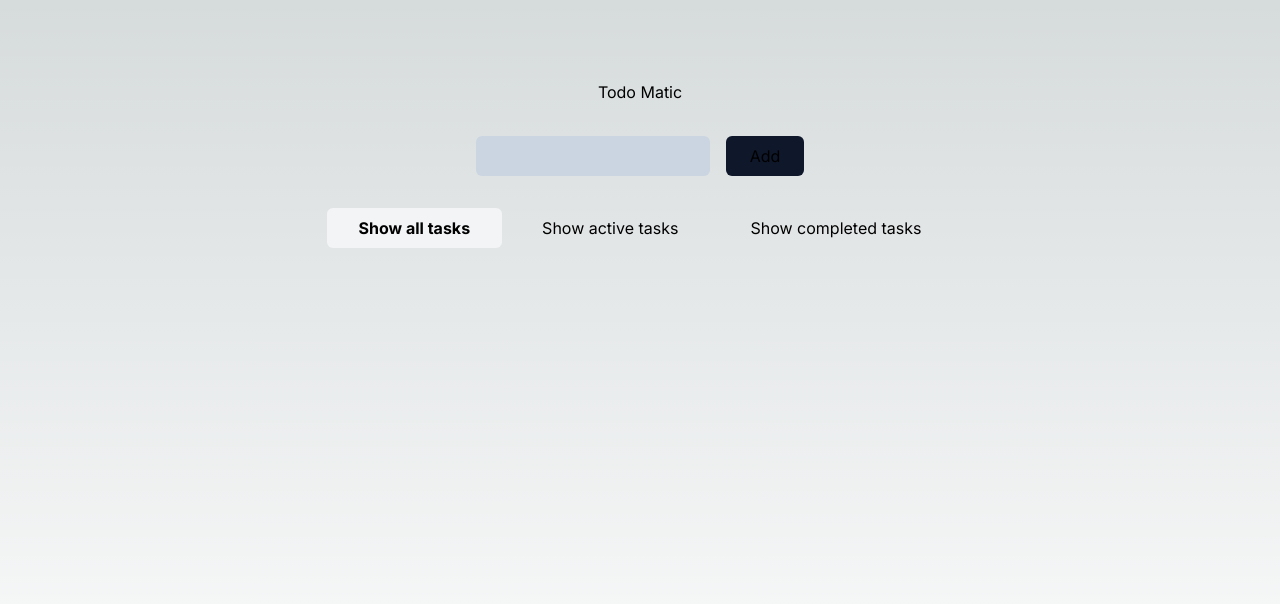
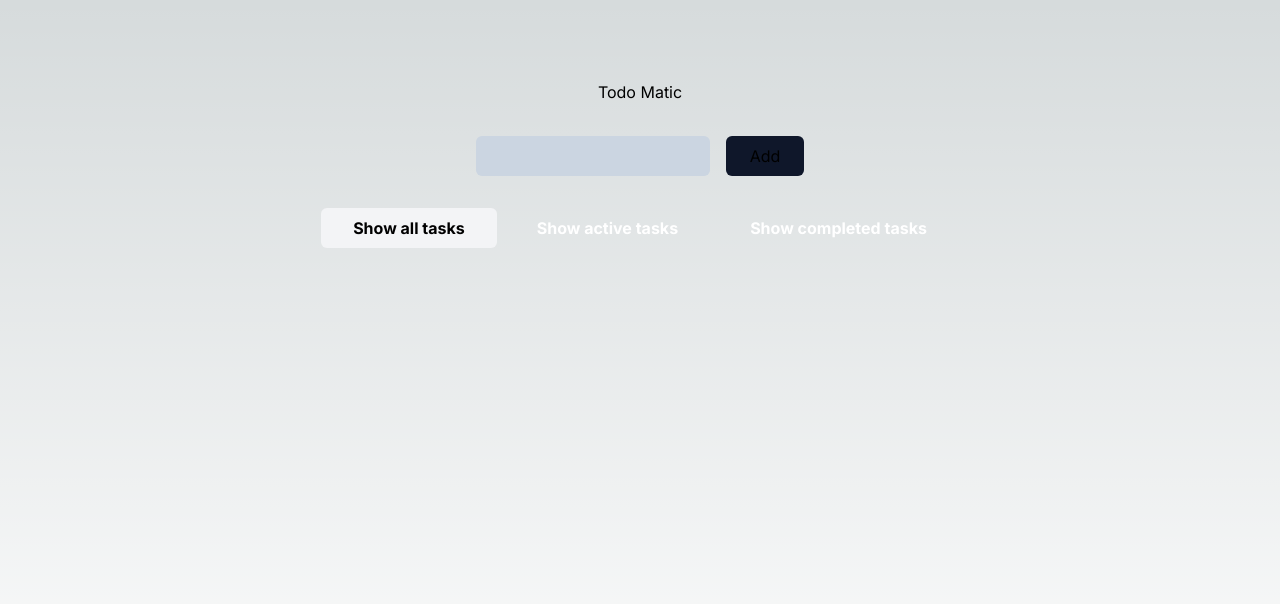
Before and after one commit to mritunjaysaha/todo-ts, a Next.js app: page / in a window 1280 px wide. Shown: the top 604 px of the page. Built offline with nearby package versions, Linux system fonts and the light colour scheme.

Commit message:
style: updated tab buttons

```diff
--- a/app/globals.css
+++ b/app/globals.css
@@ -26,12 +26,12 @@ body {
         rgb(var(--background-start-rgb));
 }
 
-.active-tab {
-    @apply bg-gray-100 py-2 px-8 text-black font-bold rounded-md;
+.tab {
+    @apply py-2 lg:px-8 px-2 text-white font-bold rounded-md hover:bg-gray-700 transition-all duration-200 ease-in-out;
 }
 
-.tab {
-    @apply py-2 px-8;
+.active-tab {
+    @apply bg-gray-100 hover:bg-gray-300 text-black;
 }
 
 .custom-scrollbar {
--- a/components/Tabs.tsx
+++ b/components/Tabs.tsx
@@ -11,19 +11,21 @@ export const Tabs: FC<TabsProps> = ({ currentTab, handleTabsClick }) => {
         <div onClick={handleTabsClick} className="flex gap-2">
             <button
                 data-tab="ALL"
-                className={currentTab === "ALL" ? "active-tab" : "tab"}
+                className={`tab ${currentTab === "ALL" ? "active-tab" : ""}`}
             >
                 Show all tasks
             </button>
             <button
                 data-tab="ACTIVE"
-                className={currentTab === "ACTIVE" ? "active-tab" : "tab"}
+                className={`tab ${currentTab === "ACTIVE" ? "active-tab" : ""}`}
             >
                 Show active tasks
             </button>
             <button
                 data-tab="COMPLETED"
-                className={currentTab === "COMPLETED" ? "active-tab" : "tab"}
+                className={`tab ${
+                    currentTab === "COMPLETED" ? "active-tab" : ""
+                }`}
             >
                 Show completed tasks
             </button>
```
